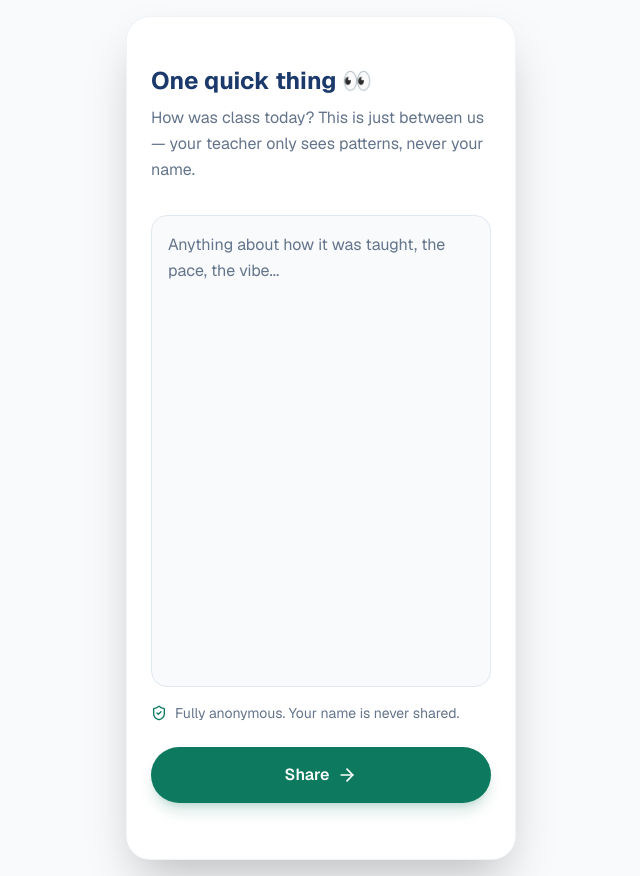
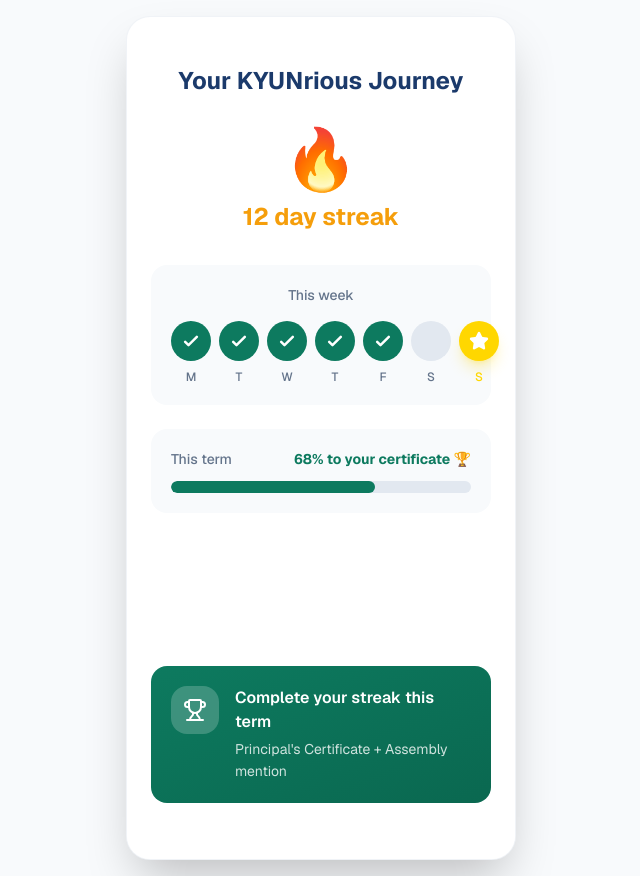
Before and after one commit to Ketan411/v0-kyunrious-app-screen, a Next.js app: page / in a window 1280 px wide. Shown: the whole page, without its empty margins (319-959 px from the left). Built offline with nearby package versions, Linux system fonts and the light colour scheme.

Commit message:
feat: replace feedback screen with journey tracking component

```diff
--- a/app/page.tsx
+++ b/app/page.tsx
@@ -1,10 +1,17 @@
-"use client"
+import { Trophy, Star } from "lucide-react"
 
-import { useState } from "react"
-import { ArrowRight, ShieldCheck } from "lucide-react"
+export default function JourneyScreen() {
+  const weekDays = [
+    { day: "M", completed: true },
+    { day: "T", completed: true },
+    { day: "W", completed: true },
+    { day: "T", completed: true },
+    { day: "F", completed: true },
+    { day: "S", completed: false },
+    { day: "S", isToday: true },
+  ]
 
-export default function FeedbackScreen() {
-  const [feedback, setFeedback] = useState("")
+  const progressPercent = 68
 
   return (
     <div className="min-h-screen bg-background flex items-center justify-center p-4">
@@ -15,38 +22,76 @@ export default function FeedbackScreen() {
         <main className="flex-1 px-6 pt-12 pb-6 flex flex-col">
 
           {/* Header */}
-          <div className="mb-8">
-            <h1 className="text-[#1B3A6B] font-bold text-2xl mb-2">
-              One quick thing <span role="img" aria-label="eyes">👀</span>
-            </h1>
-            <p className="text-muted-foreground text-base leading-relaxed">
-              How was class today? This is just between us — your teacher only sees patterns, never your name.
-            </p>
+          <h1 className="text-[#1B3A6B] font-bold text-2xl text-center mb-8">
+            Your KYUNrious Journey
+          </h1>
+
+          {/* Streak Section */}
+          <div className="flex flex-col items-center mb-8">
+            <span className="text-6xl mb-3" role="img" aria-label="flame">🔥</span>
+            <p className="text-[#F59E0B] font-bold text-2xl">12 day streak</p>
           </div>
 
-          {/* Text Area */}
-          <div className="flex-1 flex flex-col gap-4">
-            <textarea
-              value={feedback}
-              onChange={(e) => setFeedback(e.target.value)}
-              placeholder="Anything about how it was taught, the pace, the vibe..."
-              className="w-full flex-1 min-h-[200px] p-4 rounded-2xl bg-[#F8FAFC] border border-border text-foreground text-base leading-relaxed placeholder:text-muted-foreground resize-none outline-none focus:ring-2 focus:ring-[#0D7A5F]/20 focus:border-[#0D7A5F] transition-all"
-            />
-
-            {/* Reassurance Text */}
-            <div className="flex items-center gap-2 text-muted-foreground">
-              <ShieldCheck className="w-4 h-4 text-[#0D7A5F]" />
-              <p className="text-sm">
-                Fully anonymous. Your name is never shared.
-              </p>
+          {/* Weekly Grid */}
+          <div className="bg-[#F8FAFC] rounded-2xl p-5 mb-6">
+            <p className="text-muted-foreground text-sm font-medium mb-4 text-center">This week</p>
+            <div className="flex justify-between items-center gap-2">
+              {weekDays.map((item, index) => (
+                <div key={index} className="flex flex-col items-center gap-2">
+                  <div
+                    className={`w-10 h-10 rounded-full flex items-center justify-center transition-all ${
+                      item.isToday
+                        ? "bg-[#FFD700] shadow-lg shadow-[#FFD700]/30"
+                        : item.completed
+                        ? "bg-[#0D7A5F]"
+                        : "bg-[#E2E8F0]"
+                    }`}
+                  >
+                    {item.isToday ? (
+                      <Star className="w-5 h-5 text-white fill-white" />
+                    ) : item.completed ? (
+                      <svg className="w-5 h-5 text-white" fill="none" viewBox="0 0 24 24" stroke="currentColor" strokeWidth={3}>
+                        <path strokeLinecap="round" strokeLinejoin="round" d="M5 13l4 4L19 7" />
+                      </svg>
+                    ) : null}
+                  </div>
+                  <span className={`text-xs font-medium ${item.isToday ? "text-[#FFD700]" : "text-muted-foreground"}`}>
+                    {item.day}
+                  </span>
+                </div>
+              ))}
             </div>
           </div>
 
-          {/* CTA Button */}
-          <button className="w-full mt-6 bg-[#0D7A5F] hover:bg-[#0A6850] text-white font-semibold py-4 px-6 rounded-full flex items-center justify-center gap-2 transition-all shadow-lg shadow-[#0D7A5F]/20">
-            <span>Share</span>
-            <ArrowRight className="w-5 h-5" />
-          </button>
+          {/* Progress Section */}
+          <div className="bg-[#F8FAFC] rounded-2xl p-5 mb-6">
+            <div className="flex justify-between items-center mb-3">
+              <p className="text-muted-foreground text-sm font-medium">This term</p>
+              <p className="text-[#0D7A5F] font-bold text-sm">{progressPercent}% to your certificate 🏆</p>
+            </div>
+            <div className="w-full h-3 bg-[#E2E8F0] rounded-full overflow-hidden">
+              <div
+                className="h-full bg-[#0D7A5F] rounded-full transition-all duration-500"
+                style={{ width: `${progressPercent}%` }}
+              />
+            </div>
+          </div>
+
+          {/* Reward Card */}
+          <div className="bg-gradient-to-br from-[#0D7A5F] to-[#0A6850] rounded-2xl p-5 text-white mt-auto">
+            <div className="flex items-start gap-4">
+              <div className="w-12 h-12 bg-white/20 rounded-xl flex items-center justify-center flex-shrink-0">
+                <Trophy className="w-6 h-6 text-white" />
+              </div>
+              <div className="flex-1">
+                <p className="font-semibold text-base mb-1">Complete your streak this term</p>
+                <p className="text-white/80 text-sm leading-relaxed">
+                  {"Principal's Certificate + Assembly mention"}
+                </p>
+              </div>
+            </div>
+          </div>
+
         </main>
 
         {/* Bottom Safe Area */}
```
